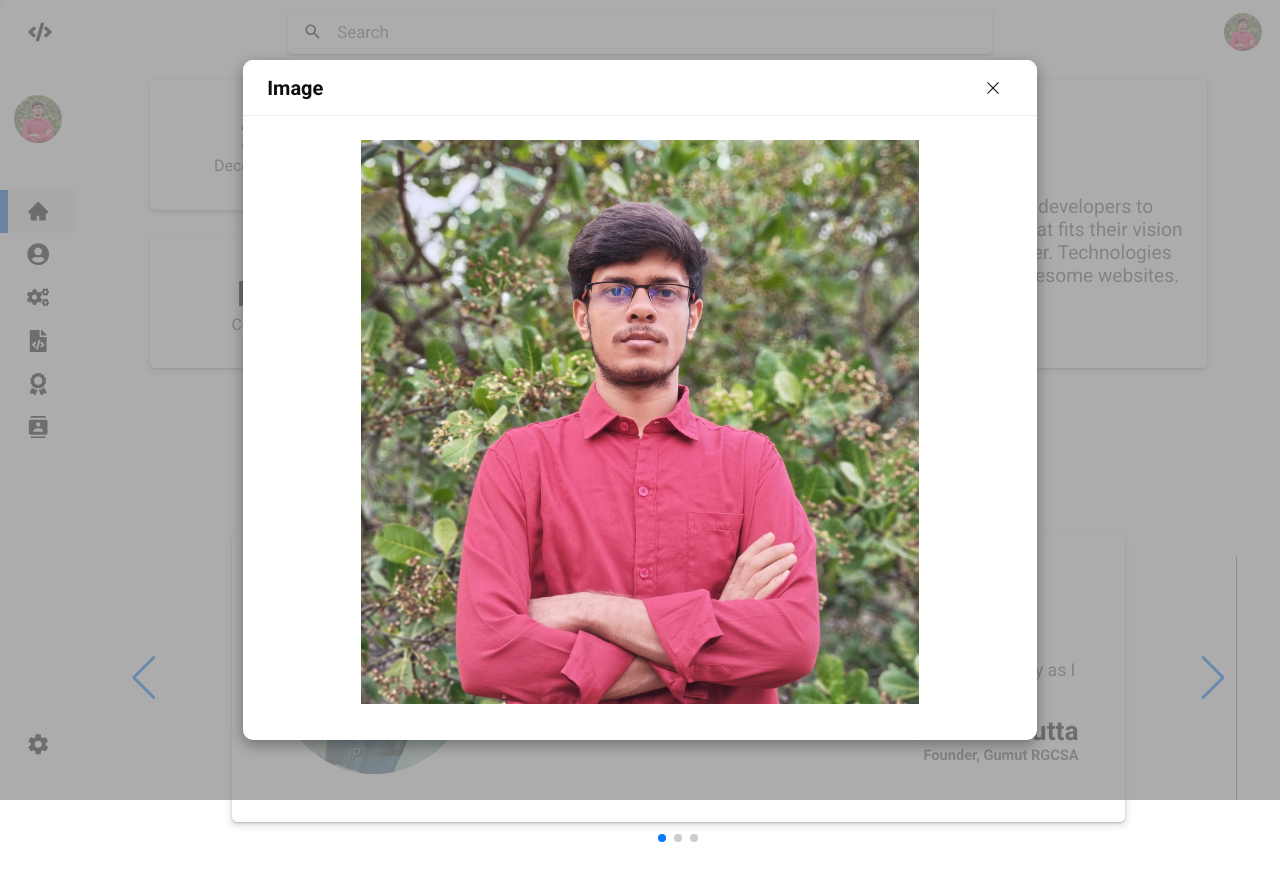
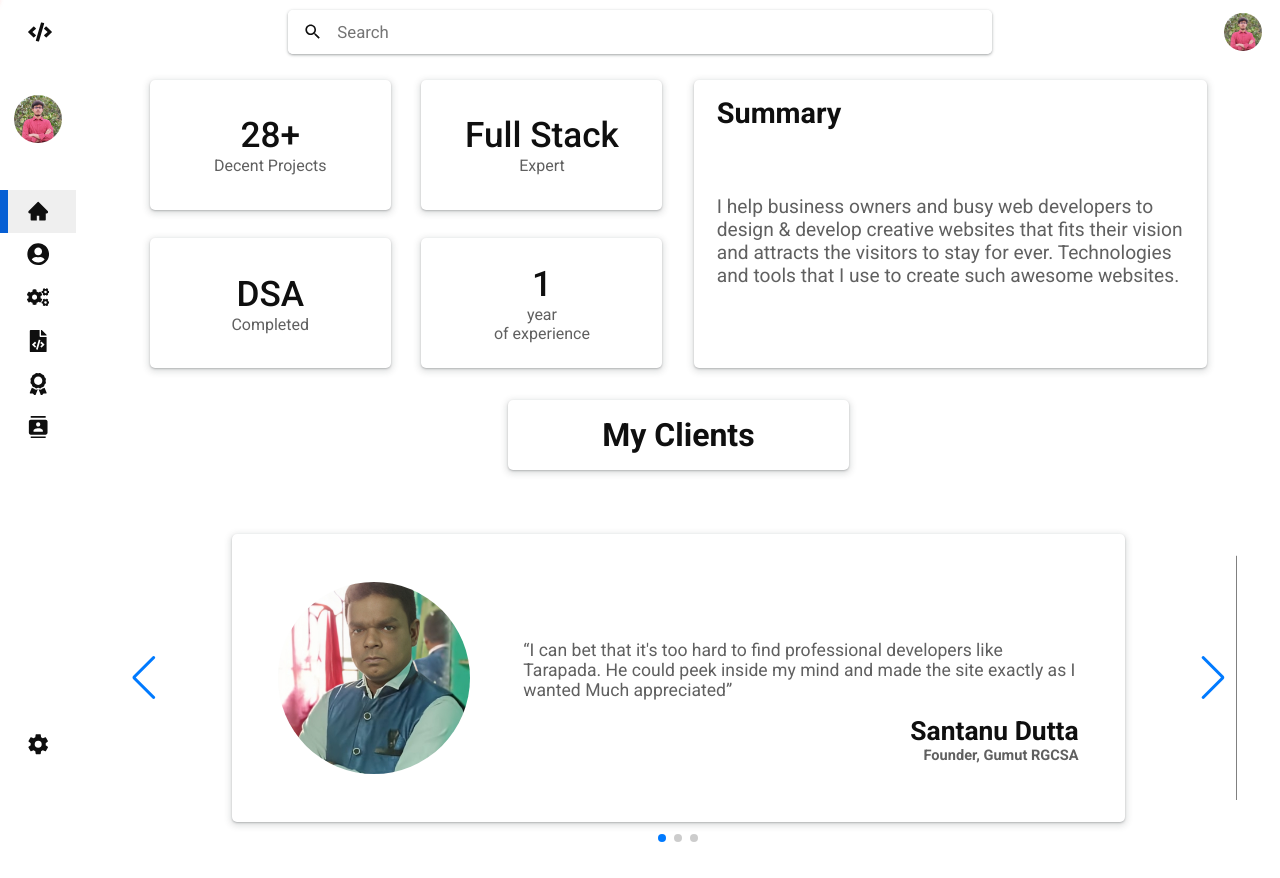
Before and after one commit to codingWithRakesh/React_Portfolio, a React (Vite) app: page / in a window 1280 px wide. Built offline with nearby package versions, Linux system fonts and the light colour scheme; a web font is replaced by a local one.

Commit message:
fix: change initial state of imageShow to 'isOn: false' in ImageShowContextProvider

```diff
--- a/src/contexts/imageContext.jsx
+++ b/src/contexts/imageContext.jsx
@@ -4,7 +4,7 @@ export const ImageShowContext = createContext()
 
 const ImageShowContextProvider = ({ children }) => {
     const [imageShow, setImageShow] = useState({
-        isOn : true,
+        isOn : false,
         image : "",
     })
     return (
```
